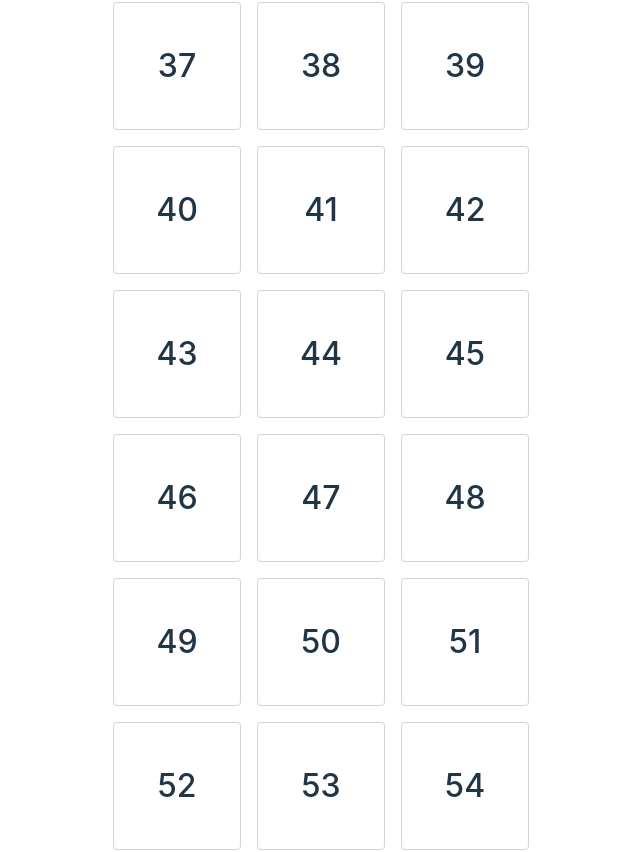
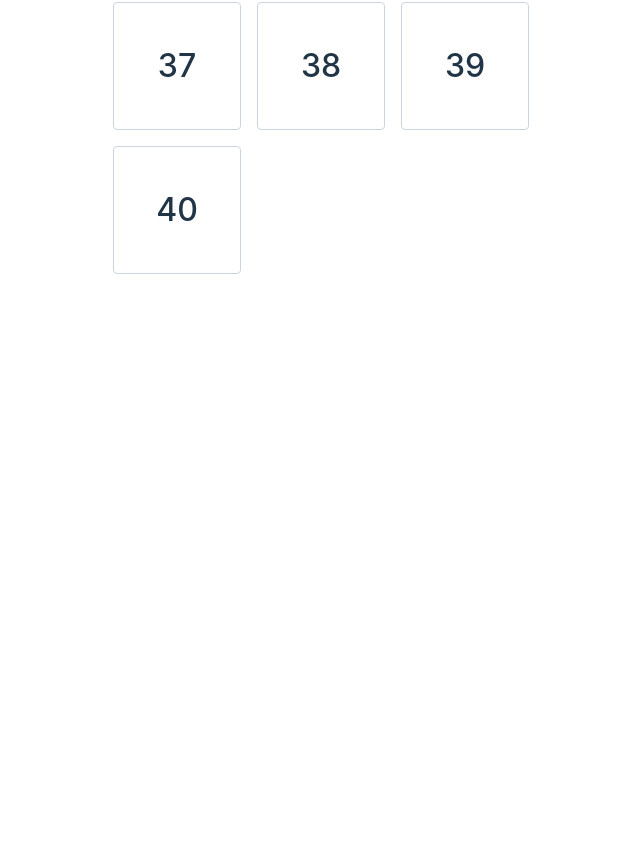
Before and after one commit to viet34tqc/react-coding-exercices, a React (Vite) app: page / in a window 1280 px wide. Shown: the part 1726-2578 px from the top of the page, without its empty margins (277-917 px from the left). After the commit the page ends 2001 px from the top, so only its background shows below. Built offline with nearby package versions, Linux system fonts and the light colour scheme.

Commit message:
Fix fetching product 2 times

```diff
--- a/src/DemoInfiniteScroll/DemoWithIntersectionObserver.tsx
+++ b/src/DemoInfiniteScroll/DemoWithIntersectionObserver.tsx
@@ -1,6 +1,6 @@
-import { useCallback, useEffect, useState } from 'react';
+import { useCallback, useEffect, useRef, useState } from 'react';
 import useIntersectionObserver from '../hooks/useIntersectionObserver';
-import { CardIntersection } from './CardIntersection';
+import { Card } from './Card';
 import './style.css';
 
 const DemoWithIntersectionObserver = () => {
@@ -12,8 +12,10 @@ const DemoWithIntersectionObserver = () => {
   const [isFetching, setIsFetching] = useState(false);
   const [products, setProducts] = useState(initialProducts);
   const { ref: bottomRef, isVisible } = useIntersectionObserver();
+  const ref = useRef<() => void>();
 
-  const fetchModeProduct = useCallback(() => {
+  useEffect(() => {
+    ref.current = () => {
       const fetchedProduct = Array(20)
         .fill(0)
         .map((_, index) => ({
@@ -21,7 +23,12 @@ const DemoWithIntersectionObserver = () => {
         }));
       setIsFetching(false);
       setProducts([...products, ...fetchedProduct]);
+    };
   }, [products]);
+
+  const fetchModeProduct = useCallback(() => {
+    ref?.current?.();
+  }, []);
 
   const handleReachBottom = useCallback(() => {
     setIsFetching(true);
@@ -32,12 +39,13 @@ const DemoWithIntersectionObserver = () => {
     if (isVisible) {
       handleReachBottom();
     }
-  }, [isVisible, handleReachBottom]);
+  }, [isVisible]);
+
   return (
     <>
       <div className="grid">
         {products.map((product, index) => (
-          <CardIntersection key={index}>{product.name}</CardIntersection>
+          <Card key={index}>{product.name}</Card>
         ))}
       </div>
       <div className="bottom" style={{ height: '1px' }} ref={bottomRef} />
--- a/src/main.tsx
+++ b/src/main.tsx
@@ -1,10 +1,7 @@
-import React from 'react'
-import ReactDOM from 'react-dom/client'
-import App from './App'
-import './index.css'
+import ReactDOM from 'react-dom/client';
+import App from './App';
+import './index.css';
 
 ReactDOM.createRoot(document.getElementById('root') as HTMLElement).render(
-  <React.StrictMode>
-    <App />
-  </React.StrictMode>,
-)
+  <App />
+);
```
Lines whose indentation alone changed are shown as unchanged.
